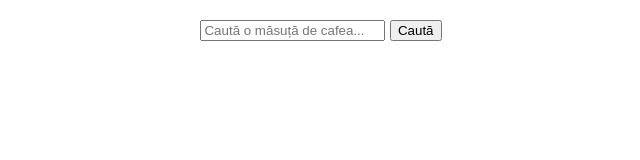
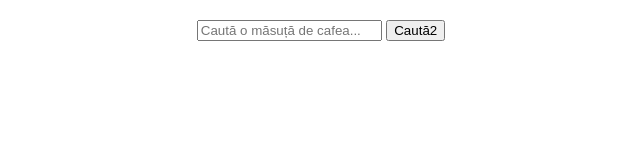
Before and after one commit to eduardt04/da, a plain HTML site: page index.html in a window 1280 px wide. Shown: the full height of the page, 319-959 px from the left. Drawn offline with Linux system fonts and the light colour scheme.

Commit message:
search update

```diff
--- a/index.html
+++ b/index.html
@@ -8,7 +8,7 @@
 <body>
     <div class="search-container">
         <input type="text" id="searchQuery" placeholder="Caută o măsuță de cafea...">
-        <button onclick="search()">Caută</button>
+        <button onclick="search()">Caută2</button>
     </div>
     <div id="results"></div>
     <script src="script.js"></script>
```
